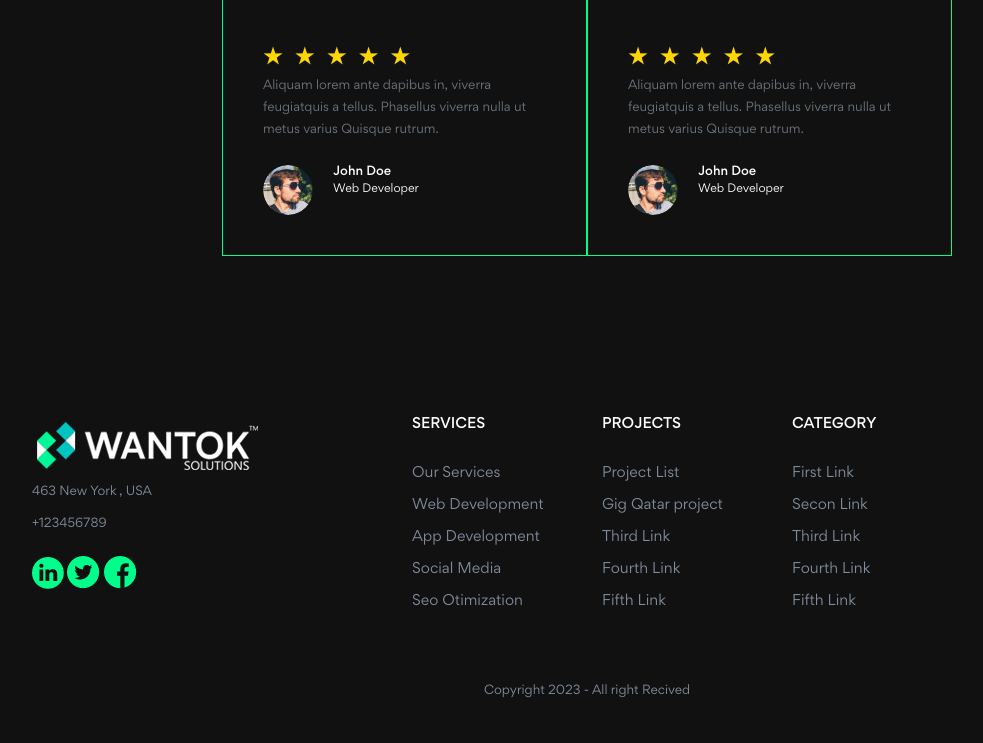
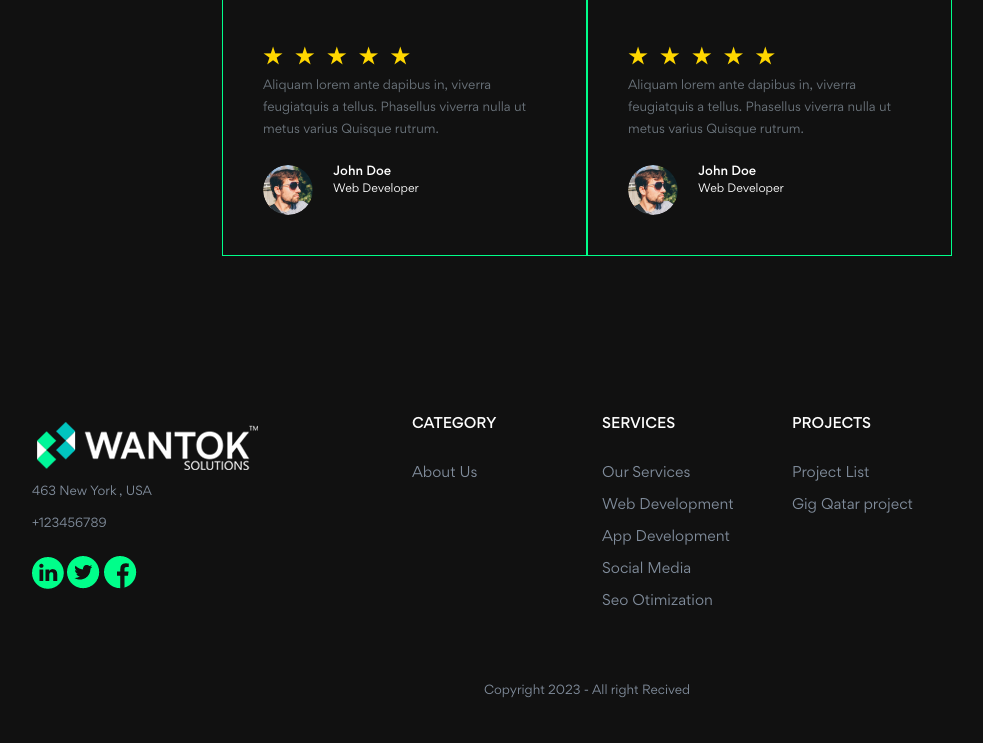
Before and after one commit to carlosbrath/wantoksolutions, a CodeIgniter app: page /wantoksolutions/index.php/maincontroller/index in a window 1280 px wide. Shown: the part 3746-4489 px from the top of the page, without its empty margins (53-1036 px from the left). Run offline with CodeIgniter, Linux system fonts and the light colour scheme.

Commit message:
responsive issue

```diff
--- a/application/views/about_us_view.php
+++ b/application/views/about_us_view.php
@@ -108,7 +108,7 @@
             </div>
         </div>
 </section>
-<section class="section bg-dark" id="testimonial">
+<section class="section bg-dark" id="clients">
     <div class="container">
         <div class="row justify-content-center">
             <div class="col-lg-7">
--- a/application/views/footer_view.php
+++ b/application/views/footer_view.php
@@ -18,7 +18,18 @@
                             </div>
                         </div>
                     </div>
-
+                    <div class="col-lg-2">
+                        <div class="footer-menu">
+                            <h5 class="mb-4 text-uppercase">Category</h5>
+                            <ul class="text-muted list-unstyled">
+                                <li><a href="<?=base_url('projects/project-list');?>">About Us</a></li>
+                                <!-- <li><a href="#">Secon Link</a></li>
+                                <li><a href="#">Third Link</a></li>
+                                <li><a href="#">Fourth Link</a></li>
+                                <li><a href="#">Fifth Link</a></li> -->
+                            </ul>
+                        </div>
+                    </div>
                     <div class="col-lg-2">
                         <div class="footer-menu">
                             <h5 class="mb-4 text-uppercase">Services</h5>
@@ -37,21 +48,6 @@
                             <ul class="text-muted list-unstyled">
                                 <li><a href="<?=base_url('projects/project-list');?>">Project List</a></li>
                                 <li><a href="<?=base_url('projects/gig-qatar');?>">Gig Qatar project</a></li>
-                                <li><a href="#">Third Link</a></li>
-                                <li><a href="#">Fourth Link</a></li>
-                                <li><a href="#">Fifth Link</a></li>
-                            </ul>
-                        </div>
-                    </div>
-                    <div class="col-lg-2">
-                        <div class="footer-menu">
-                            <h5 class="mb-4 text-uppercase">Category</h5>
-                            <ul class="text-muted list-unstyled">
-                                <li><a href="#">First Link</a></li>
-                                <li><a href="#">Secon Link</a></li>
-                                <li><a href="#">Third Link</a></li>
-                                <li><a href="#">Fourth Link</a></li>
-                                <li><a href="#">Fifth Link</a></li>
                             </ul>
                         </div>
                     </div>
--- a/application/views/header_view.php
+++ b/application/views/header_view.php
@@ -16,7 +16,7 @@
                             <a class="nav-link" href="<?=base_url('our-services');?>">Services</a>
                         </li>
                         <li class="nav-item">
-                            <a class="nav-link" href="#client">Clients</a>
+                            <a class="nav-link" href="#clients">Clients</a>
                         </li>
                         <li class="nav-item">
                             <a class="nav-link" href="#price">Pricing</a>
--- a/application/views/home_view.php
+++ b/application/views/home_view.php
@@ -441,7 +441,7 @@
         <!--On Services END -->
 
         <!-- CLIENTS START -->
-        <section class="section bg-dark" id="testimonial">
+        <section class="section bg-dark" id="clients">
             <div class="container">
                 <div class="row justify-content-center">
                     <div class="col-lg-7">
--- a/assets/css/style.css
+++ b/assets/css/style.css
@@ -1300,4 +1300,7 @@ textarea.form-control {
     .clients-img {
         top: 7px;
     }
+    .pricing-card {
+        height: auto;
+    }
 }
```
